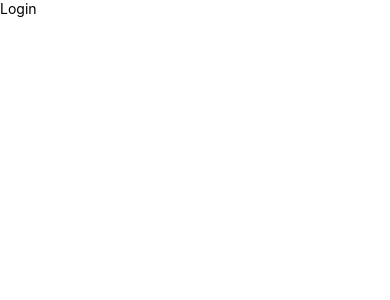
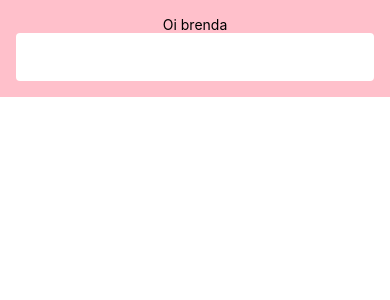
Before and after one commit to brendavolkart/projectReactNative, a React Native app: screen / in a window 390 px wide. Shown: the top 300 px of the page. Built offline with nearby package versions, Linux system fonts and the light colour scheme.

Commit message:
feat: create input shared

```diff
--- a/src/modules/login/screens/Login.tsx
+++ b/src/modules/login/screens/Login.tsx
@@ -1,9 +1,15 @@
 import { Text, View } from 'react-native';
+
+import Input from '../../../shared/components/input/input';
+import { ContainerLogin } from '../styles/login.style';
 
 const Login = () => {
   return (
     <View>
-      <Text>Login</Text>
+      <ContainerLogin>
+        <Text>Oi brenda</Text>
+        <Input />
+      </ContainerLogin>
     </View>
   );
 };
--- /dev/null
+++ b/src/modules/login/styles/login.style.ts
@@ -0,0 +1,10 @@
+import styled from 'styled-components/native';
+
+export const ContainerLogin = styled.View`
+  height: 100%;
+  width: 100%;
+  background-color: pink;
+  justify-content: center;
+  align-items: center;
+  padding: 16px;
+`;
--- /dev/null
+++ b/src/shared/components/input/input.style.ts
@@ -0,0 +1,10 @@
+import styled from 'styled-components/native';
+
+export const ContainerInput = styled.TextInput`
+  width: 100%;
+  height: 48px;
+  padding: 16px;
+  background-color: white;
+  color: #888;
+  border-radius: 4px;
+`;
--- /dev/null
+++ b/src/shared/components/input/input.tsx
@@ -0,0 +1,11 @@
+import { TextInputProps } from 'react-native';
+
+import { ContainerInput } from './input.style';
+
+type InputProps = TextInputProps;
+
+const Input = ({ ...props }: InputProps) => {
+  return <ContainerInput {...props} />;
+};
+
+export default Input;
```
Also changed, not shown: src/modules/login/index.ts (line endings or trailing spaces).
